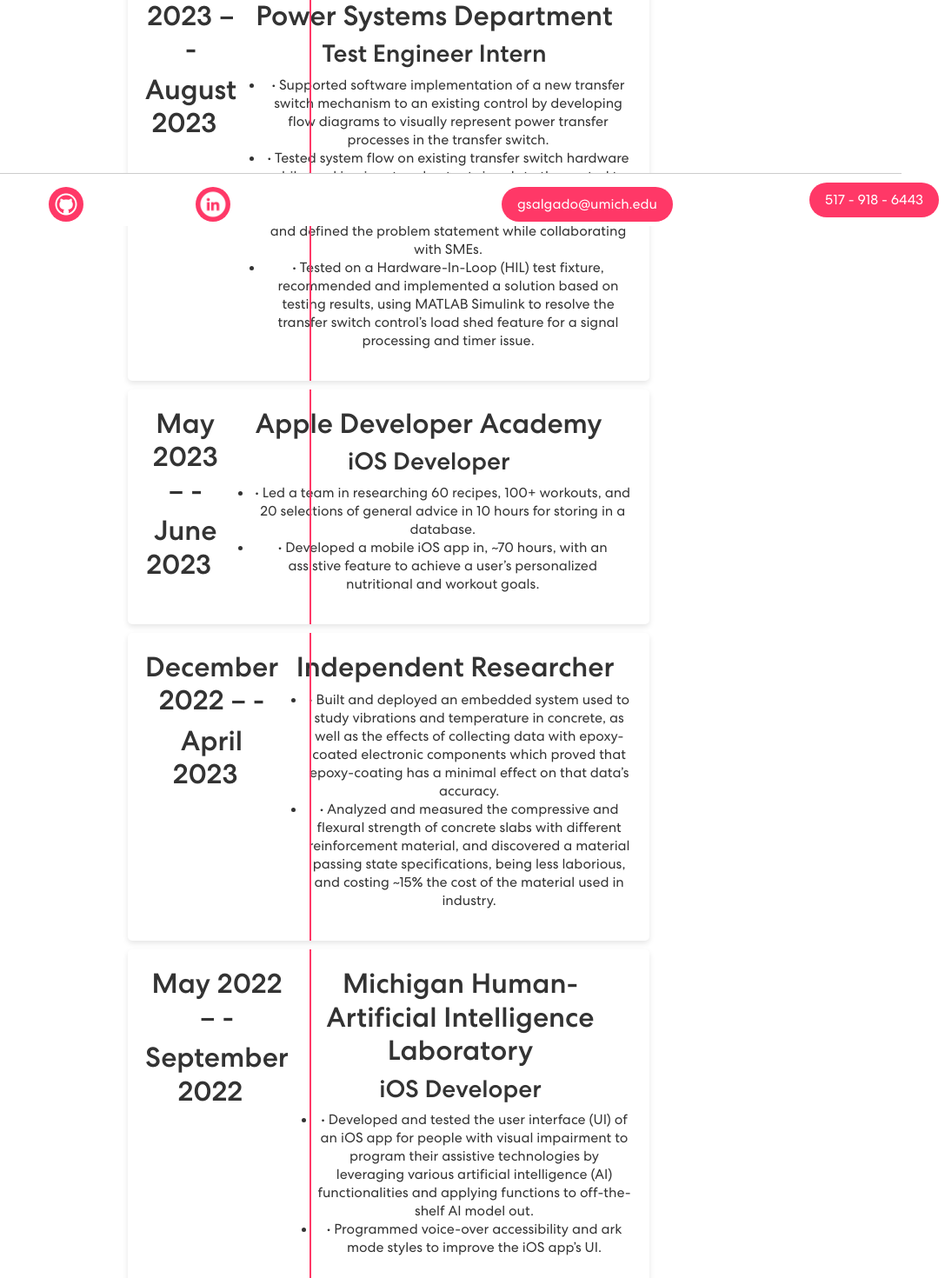
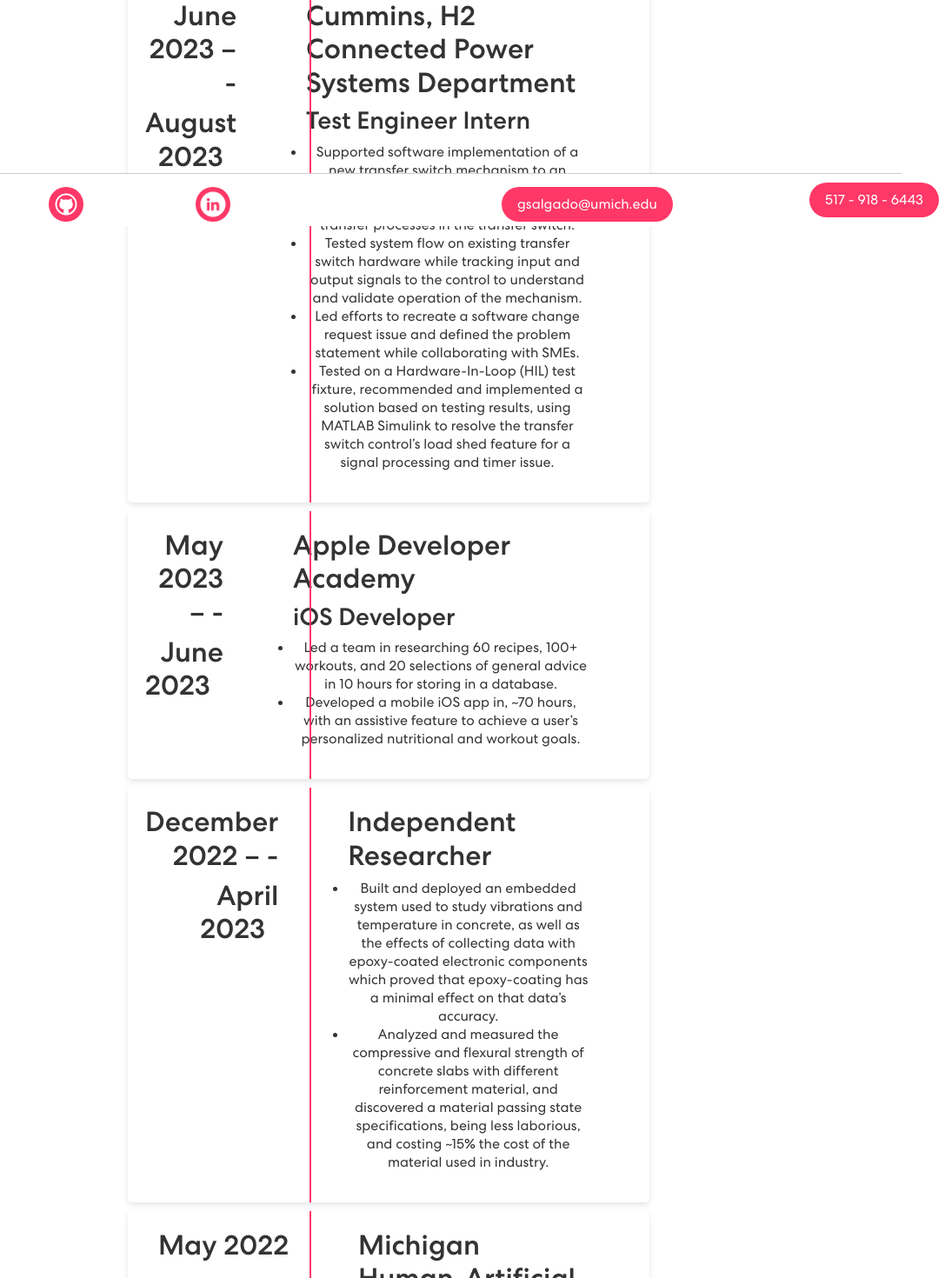
Before and after one commit to glopezsalgado/glopezsalgado.github.io, a React (Create React App) app: page /technicalExperience in a window 1280 px wide. Shown: the part 540-2010 px from the top of the page at 87% size, without its empty margins (193-1280 px from the left). Built offline with nearby package versions, Linux system fonts and the light colour scheme.

Commit message:
attempt #2 (with CSS changes) at adding technical experience

```diff
--- a/src/App.css
+++ b/src/App.css
@@ -728,28 +728,28 @@
 /********************************** TECHNICAL EXPERIENCE **********************************/
 
 /* Dates */
-.timeline .timeline-item .left h2 {
+.timeline-item .left h2 {
   text-align: right;
   padding-right: 40px;
 
 }
 
 /* Company */
-.timeline .timeline-item .right h2 {
+.timeline-item .right h2 {
   text-align: left;
   padding-left: 40px;
   padding-right: 50px;
 }
 
 /* Position */
-.timeline .timeline-item .right h3 {
+.timeline-item .right h3 {
   text-align: left;
   padding-left: 40px;
   padding-right: 50px;
 }
 
 /* Experience Bullet Points */
-.timeline .timeline-item .right ul {
+.timeline-item .right ul {
   padding-left: 40px;
   padding-right: 50px;
 }
--- a/src/components/TechnicalExperience.js
+++ b/src/components/TechnicalExperience.js
@@ -21,10 +21,10 @@
         startDate: "June 2023 –",
         endDate: "August 2023",
         experience: [
-            "•	Supported software implementation of a new transfer switch mechanism to an existing control by developing flow diagrams to visually represent power transfer processes in the transfer switch.",
-            "•	Tested system flow on existing transfer switch hardware while tracking input and output signals to the control to understand and validate operation of the mechanism.",
-            "•	Led efforts to recreate a software change request issue and defined the problem statement while collaborating with SMEs.",
-            "•	Tested on a Hardware-In-Loop (HIL) test fixture, recommended and implemented a solution based on testing results, using MATLAB Simulink to resolve the transfer switch control’s load shed feature for a signal processing and timer issue."
+            "Supported software implementation of a new transfer switch mechanism to an existing control by developing flow diagrams to visually represent power transfer processes in the transfer switch.",
+            "Tested system flow on existing transfer switch hardware while tracking input and output signals to the control to understand and validate operation of the mechanism.",
+            "Led efforts to recreate a software change request issue and defined the problem statement while collaborating with SMEs.",
+            "Tested on a Hardware-In-Loop (HIL) test fixture, recommended and implemented a solution based on testing results, using MATLAB Simulink to resolve the transfer switch control’s load shed feature for a signal processing and timer issue."
         ]
     },
     {
@@ -33,8 +33,8 @@
         startDate: "May 2023 –",
         endDate: "June 2023",
         experience: [
-            "•	Led a team in researching 60 recipes, 100+ workouts, and 20 selections of general advice in 10 hours for storing in a database.",
-            "•	Developed a mobile iOS app in, ~70 hours, with an assistive feature to achieve a user’s personalized nutritional and workout goals."
+            "Led a team in researching 60 recipes, 100+ workouts, and 20 selections of general advice in 10 hours for storing in a database.",
+            "Developed a mobile iOS app in, ~70 hours, with an assistive feature to achieve a user’s personalized nutritional and workout goals."
         ]
     },
     {
@@ -43,8 +43,8 @@
         startDate: "December 2022 –",
         endDate: "April 2023",
         experience: [
-            "•	Built and deployed an embedded system used to study vibrations and temperature in concrete, as well as the effects of collecting data with epoxy-coated electronic components which proved that epoxy-coating has a minimal effect on that data’s accuracy.",
-            "•	Analyzed and measured the compressive and flexural strength of concrete slabs with different reinforcement material, and discovered a material passing state specifications, being less laborious, and costing ~15% the cost of the material used in industry."
+            "Built and deployed an embedded system used to study vibrations and temperature in concrete, as well as the effects of collecting data with epoxy-coated electronic components which proved that epoxy-coating has a minimal effect on that data’s accuracy.",
+            "Analyzed and measured the compressive and flexural strength of concrete slabs with different reinforcement material, and discovered a material passing state specifications, being less laborious, and costing ~15% the cost of the material used in industry."
         ]
     },
     {
@@ -53,8 +53,8 @@
         startDate: "May 2022 –",
         endDate: "September 2022",
         experience: [
-            "•	Developed and tested the user interface (UI) of an iOS app for people with visual impairment to program their assistive technologies by leveraging various artificial intelligence (AI) functionalities and applying functions to off-the-shelf AI model out.",
-            "•	Programmed voice-over accessibility and ark mode styles to improve the iOS app’s UI."
+            "Developed and tested the user interface (UI) of an iOS app for people with visual impairment to program their assistive technologies by leveraging various artificial intelligence (AI) functionalities and applying functions to off-the-shelf AI model out.",
+            "Programmed voice-over accessibility and ark mode styles to improve the iOS app’s UI."
         ]
     },
     {
@@ -63,7 +63,7 @@
         startDate: "December 2021 –",
         endDate: "April 2022",
         experience: [
-            "•	Investigated and designed a digital LED matrix alarm clock with an implemented FM radio, by creating an embedded system with an Arduino, LM386 amplifier, speaker, and button UI to allow setting alarms and time, monitoring the volume and station played."
+            "Investigated and designed a digital LED matrix alarm clock with an implemented FM radio, by creating an embedded system with an Arduino, LM386 amplifier, speaker, and button UI to allow setting alarms and time, monitoring the volume and station played."
         ]
     }
 ];
```
